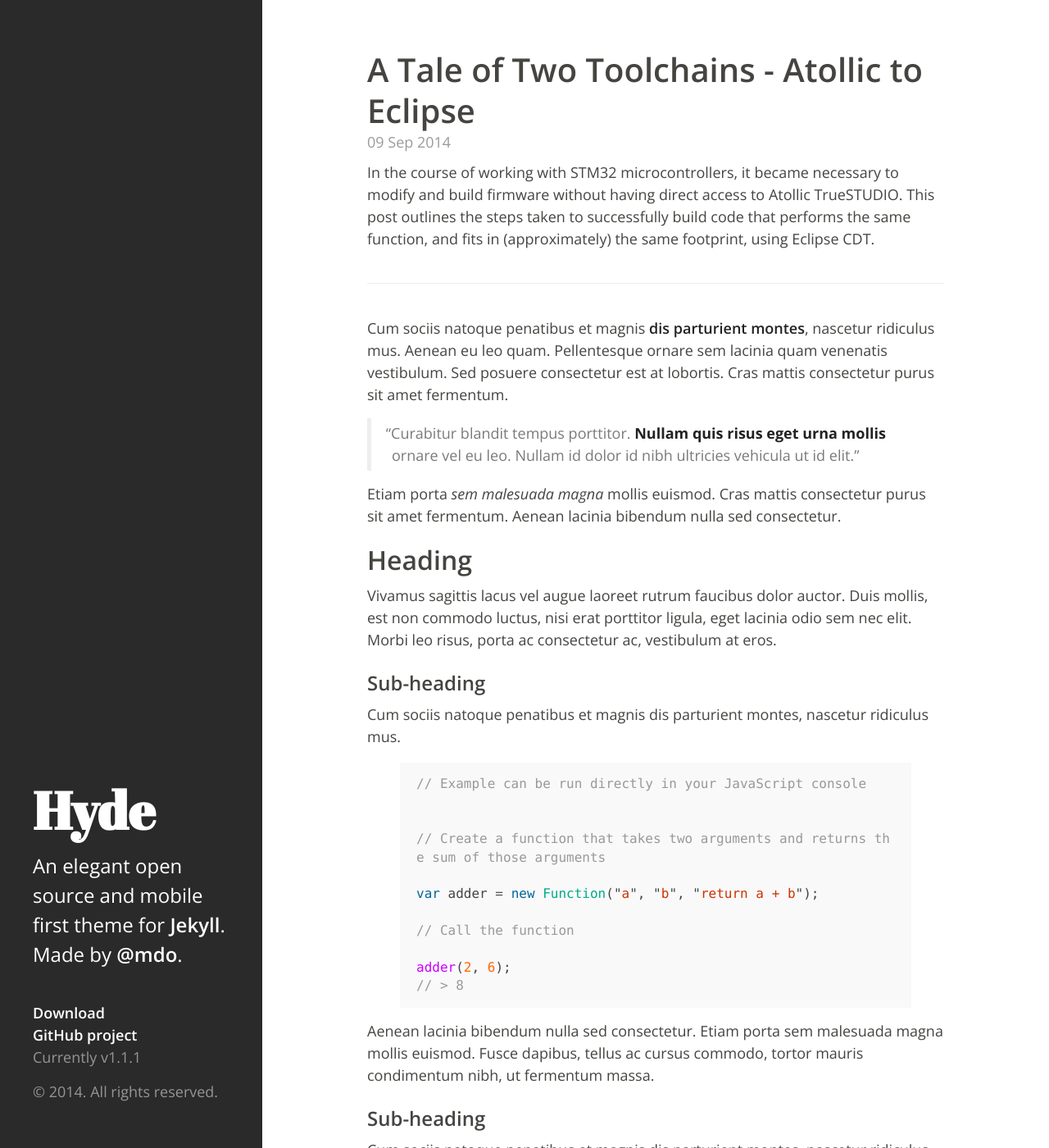
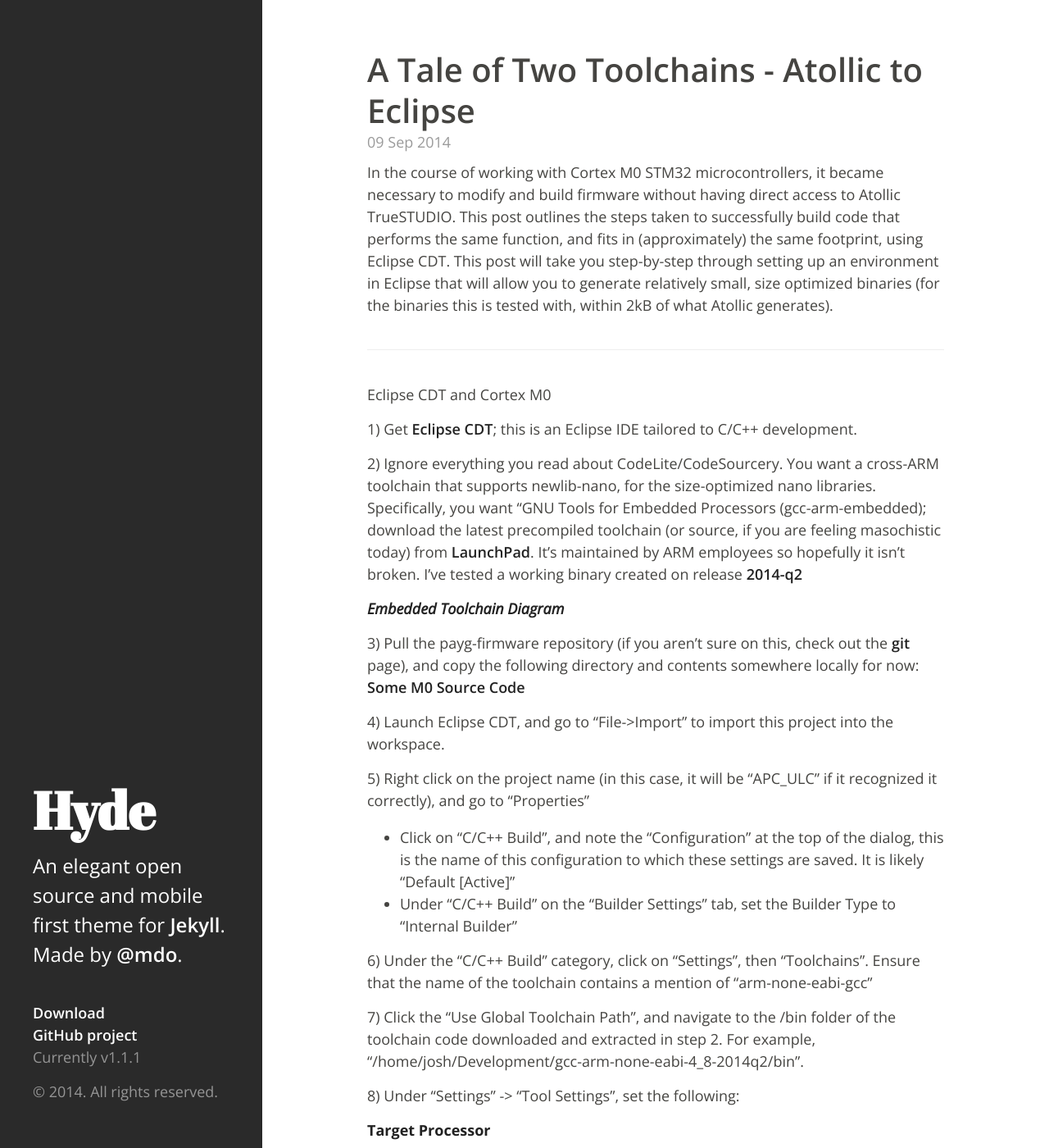
Before and after one commit to jjmilburn/jjmilburn.github.io, a Jekyll site: the page built from _posts/2014-09-09-atollic-to-eclipse.md, in a window 1280 px wide and 1400 px high. Shown: the whole window at 82% size. Built offline with Jekyll 4.4.1, drawn with Linux system fonts in a browser that asks for light colours; Markdown is read by kramdown in place of the engine named in the settings; some of the changed text lies outside the part shown.

Commit message:
updated post

````diff
--- a/_posts/2014-09-09-atollic-to-eclipse.md
+++ b/_posts/2014-09-09-atollic-to-eclipse.md
@@ -3,53 +3,72 @@
 title: A Tale of Two Toolchains - Atollic to Eclipse
 ---
 
-In the course of working with STM32 microcontrollers, it became necessary to modify and build firmware without having direct access to Atollic TrueSTUDIO.  This post outlines the steps taken to successfully build code that performs the same function, and fits in (approximately) the same footprint, using Eclipse CDT.
+In the course of working with Cortex M0 STM32 microcontrollers, it became necessary to modify and build firmware without having direct access to Atollic TrueSTUDIO.  This post outlines the steps taken to successfully build code that performs the same function, and fits in (approximately) the same footprint, using Eclipse CDT.  This post will take you step-by-step through setting up an environment in Eclipse that will allow you to generate relatively small, size optimized binaries (for the binaries this is tested with, within 2kB of what Atollic generates).
 
 -----
 
-Cum sociis natoque penatibus et magnis <a href="#">dis parturient montes</a>, nascetur ridiculus mus. Aenean eu leo quam. Pellentesque ornare sem lacinia quam venenatis vestibulum. Sed posuere consectetur est at lobortis. Cras mattis consectetur purus sit amet fermentum.
+Eclipse CDT and Cortex M0
 
-> Curabitur blandit tempus porttitor. **Nullam quis risus eget urna mollis** ornare vel eu leo. Nullam id dolor id nibh ultricies vehicula ut id elit.
+1) Get [Eclipse CDT](http://www.eclipse.org/cdt/); this is an Eclipse IDE tailored to C/C++ development.
 
-Etiam porta *sem malesuada magna* mollis euismod. Cras mattis consectetur purus sit amet fermentum. Aenean lacinia bibendum nulla sed consectetur.
+2) Ignore everything you read about CodeLite/CodeSourcery.  You want a cross-ARM toolchain that supports newlib-nano, for the size-optimized nano libraries.  Specifically, you want "GNU Tools for Embedded Processors (gcc-arm-embedded); download the latest precompiled toolchain (or source, if you are feeling masochistic today) from [LaunchPad](https://launchpad.net/gcc-arm-embedded).  It's maintained by ARM employees so hopefully it isn't broken.  I've tested a working binary created on release [2014-q2](https://launchpad.net/gcc-arm-embedded/+milestone/4.8-2014-q2-update)
 
-## Heading
+*[Embedded Toolchain Diagram](http://avr-eclipse.sourceforge.net/user%20manual/concepts/toolchain.html)*
 
-Vivamus sagittis lacus vel augue laoreet rutrum faucibus dolor auctor. Duis mollis, est non commodo luctus, nisi erat porttitor ligula, eget lacinia odio sem nec elit. Morbi leo risus, porta ac consectetur ac, vestibulum at eros.
+3) Pull the payg-firmware repository (if you aren't sure on this, check out the [git](https://github.com/angaza/payg-hardware/wiki/Software-Tools#git) page), and copy the following directory and contents somewhere locally for now:
+[Some M0 Source Code](https://github.com/angaza/payg-firmware/tree/dev-apc-neo/STM32-Atollic/STM32-Atollic-42/APC_ULC)
 
-### Sub-heading
+4) Launch Eclipse CDT, and go to "File->Import" to import this project into the workspace.
 
-Cum sociis natoque penatibus et magnis dis parturient montes, nascetur ridiculus mus.
+5) Right click on the project name (in this case, it will be "APC_ULC" if it recognized it correctly), and go to "Properties"
+- Click on "C/C++ Build", and note the "Configuration" at the top of the dialog, this is the name of this configuration to which these settings are saved.  It is likely "Default [Active]"
+- Under "C/C++ Build" on the "Builder Settings" tab, set the Builder Type to "Internal Builder"
 
-{% highlight js %}
-// Example can be run directly in your JavaScript console
+6) Under the "C/C++ Build" category, click on "Settings", then "Toolchains".  Ensure that the name of the toolchain contains a mention of "arm-none-eabi-gcc"
 
-// Create a function that takes two arguments and returns the sum of those arguments
-var adder = new Function("a", "b", "return a + b");
+7) Click the "Use Global Toolchain Path", and navigate to the /bin folder of the toolchain code downloaded and extracted in  step 2.  For example, "/home/josh/Development/gcc-arm-none-eabi-4_8-2014q2/bin".
 
-// Call the function
-adder(2, 6);
-// > 8
-{% endhighlight %}
+8) Under "Settings" -> "Tool Settings", set the following:
 
-Aenean lacinia bibendum nulla sed consectetur. Etiam porta sem malesuada magna mollis euismod. Fusce dapibus, tellus ac cursus commodo, tortor mauris condimentum nibh, ut fermentum massa.
+**Target Processor**
+* ARM family to "cortex-m0"
+* Instruction set to "Thumb"
 
-### Sub-heading
+**Optimization**
+* Optimize level "-Os" (optimize size)
+* Enable "Function Sections" (-ffunction-sections)
+* Enable "Data Sections" (-fdata-sections)
 
-Cum sociis natoque penatibus et magnis dis parturient montes, nascetur ridiculus mus. Aenean lacinia bibendum nulla sed consectetur. Etiam porta sem malesuada magna mollis euismod. Fusce dapibus, tellus ac cursus commodo, tortor mauris condimentum nibh, ut fermentum massa justo sit amet risus.
+**Warnings**
+* Set "Enable all common warnings (-Wall)"
 
-* Praesent commodo cursus magna, vel scelerisque nisl consectetur et.
-* Donec id elit non mi porta gravida at eget metus.
-* Nulla vitae elit libero, a pharetra augue.
+**Debugging**
+* Set Debug Level to "None"
 
-Donec ullamcorper nulla non metus auctor fringilla. Nulla vitae elit libero, a pharetra augue.
+**Cross ARM GNU Assembler**
+* Under "Preprocessor", enable "Use Preprocessor" and "Do not search system directories (-nostdinc)"
+* Ensure that nothing is listed under the "Includes" path, "Warnings" flags, or "Miscellaneous" flags here
 
-1. Vestibulum id ligula porta felis euismod semper.
-2. Cum sociis natoque penatibus et magnis dis parturient montes, nascetur ridiculus mus.
-3. Maecenas sed diam eget risus varius blandit sit amet non magna.
+**Cross ARM C Compiler**
+* Under "Preprocessor", add any symbols that are necessary for your project from Atollic
+* Add library paths to the processor-specific header files for the processor which you are building.  In the case of the Cortex-MO, this is likely three folders, with names like "/CMSIS/Device/ST/STM32F0xx/Include", "CMSIS/Include", and "STM32F0xx_StdPeriph_Driver/inc"
+* Add library paths to your own code header files as well
+* Under "Optimization", set the toolchain language to GNU ISO C90
 
-Cras mattis consectetur purus sit amet fermentum. Sed posuere consectetur est at lobortis.
+**Cross ARM C Linker**
+* Under "General", enable "Remove unused sections (-Xlinker -gc-sections)"
+* Under "General", add the script file (which will be executed with "-T") for your processor.  For the STM32, use "stm32_flash.ld"
+* Under "Other Linker Flags", add the following:
+```
+-Wl,--start-group -lc -lm -Wl,--end-group -static -Wl,-cref,-u,Reset_Handler
+```
+
+**Post Build Commands**
+The above commands will allow Eclipse to generate an .elf file.  To generate a bin or hex, use whatever tool you find most preferable.
+
+*Disabling Debug Symbols*
+- The BlinkyLED project is probably too large (flash overflow) when targetted against an F4.  Follow the steps here to disable debug symbols:
+http://wiki.wxwidgets.org/Eclipse,_CDT_%26_MingW_%26_MSYS_Setup_Guide#Changing_the_Build_Configuration
 
 -----
-
-Want to see something else added? <a href="https://github.com/mdo/hyde/issues/new">Open an issue.</a>
+[Operators and C Syntax](http://www.tutorialspoint.com/cprogramming/c_operators.htm)
````
